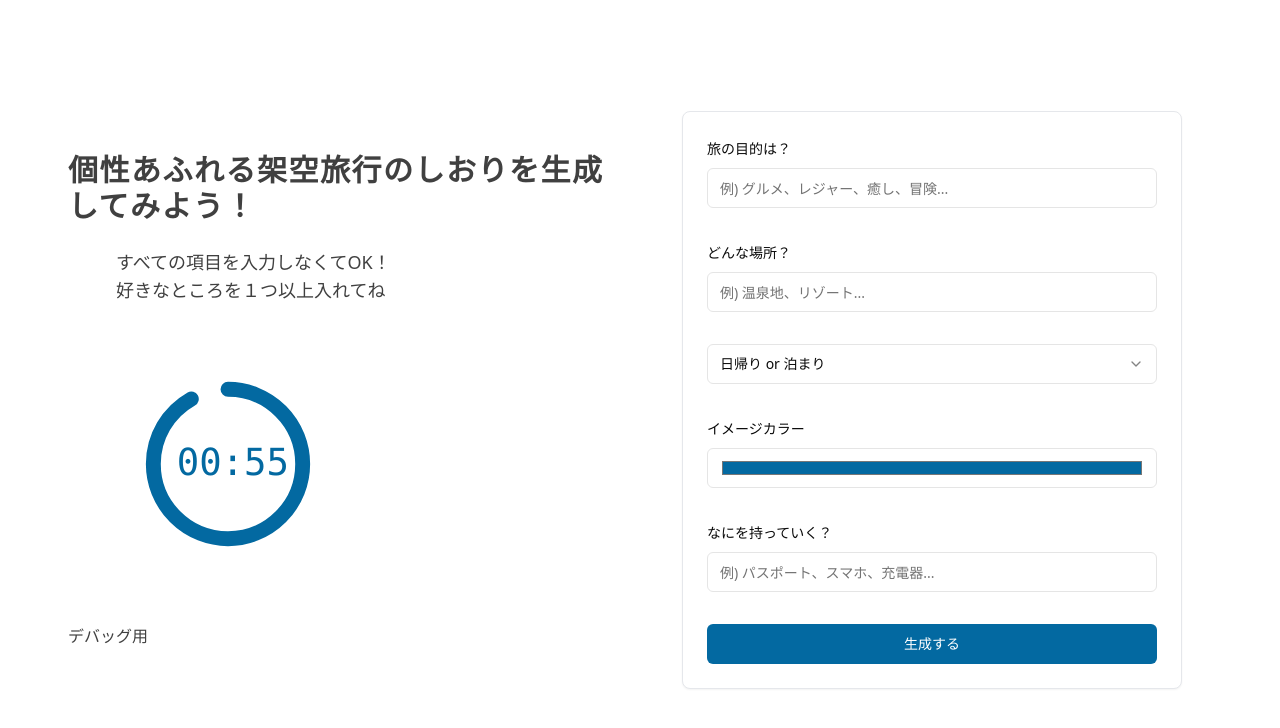
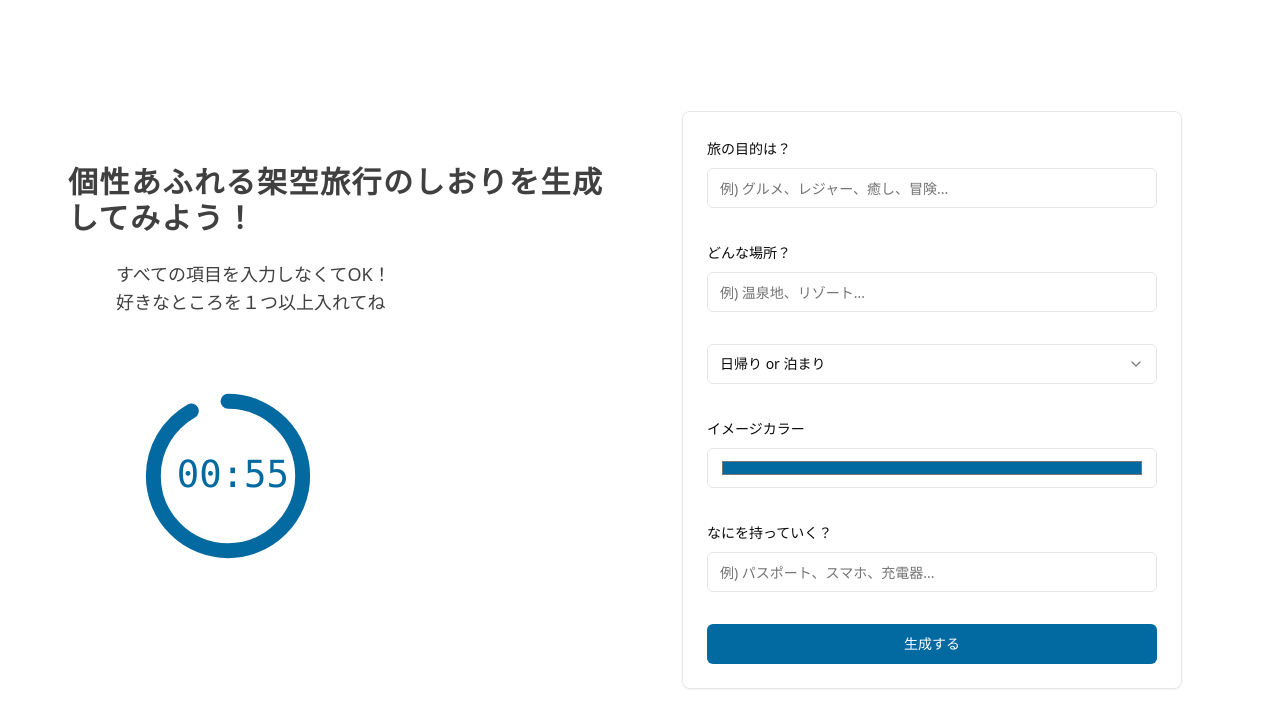
Before and after one commit to prog8-fukurou/frontend, a React (Vite) app: page /playing in a window 1280 px wide. Shown: the top 728 px of the page. Built offline with nearby package versions, Linux system fonts and the light colour scheme.

Commit message:
feat: Remove debug button from Playing page

```diff
--- a/src/pages/Playing.tsx
+++ b/src/pages/Playing.tsx
@@ -130,7 +130,6 @@ export function Playing() {
 													.padStart(2, '0')}
 												:{time % 60 < 10 ? `0${time % 60}` : time % 60}
 											</div>
-											<button onClick={changePreview}>デバッグ用</button>
 										</div>
 									</div>
 									<div className="w-full lg:w-1/2 p-6 flex items-center justify-center">
```
